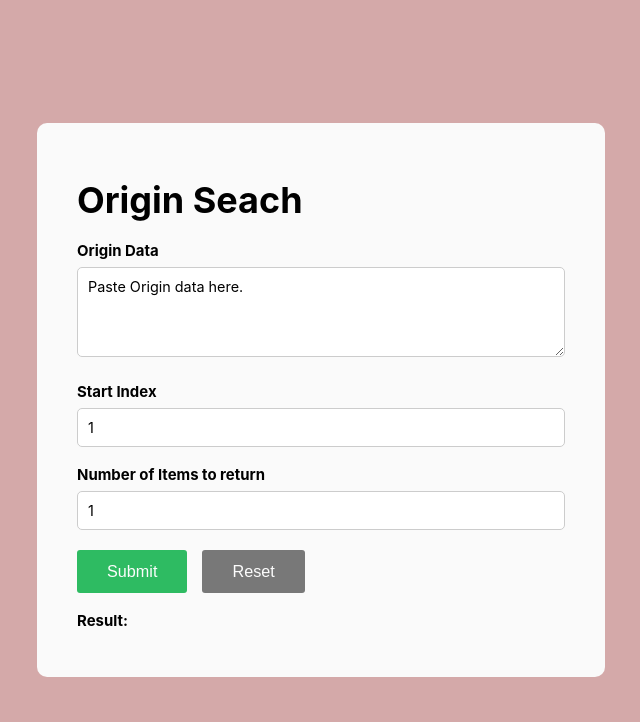
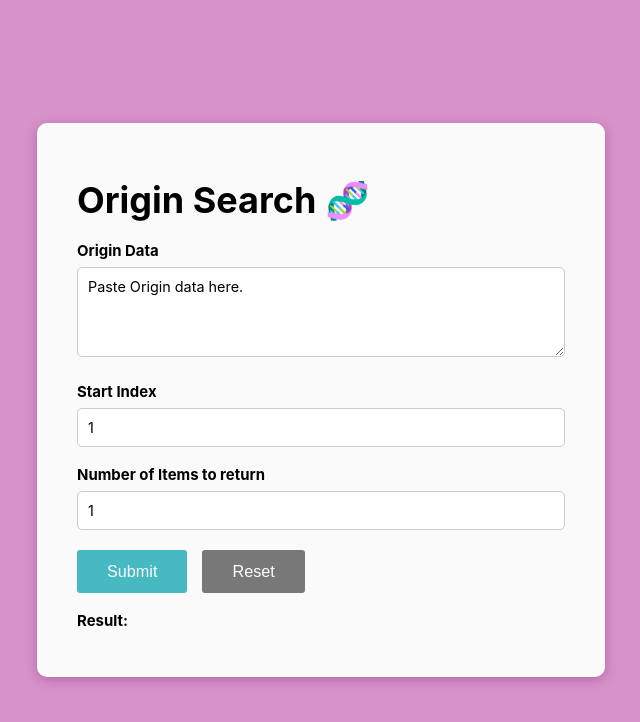
Before and after one commit to jasonflorentino/originSeach, a plain HTML site: page index.html in a window 1280 px wide. Shown: the whole page, without its empty margins (319-959 px from the left). Drawn offline with Linux system fonts and the light colour scheme.

Commit message:
🎨 Styling updates. Fixed a typo.

```diff
--- a/index.html
+++ b/index.html
@@ -1,13 +1,13 @@
 <!DOCTYPE html>
 <html>
     <head>
-        <title>Origin Search</title>
+        <title>🧬 Origin Search</title>
         <link rel="stylesheet" href="styles.css" />
     </head>
     <body>
         <main>
             <div id="title">
-                <h1>Origin Seach</h1>
+                <h1>Origin Search 🧬</h1>
             </div>
             <form id="originForm">
                 <div id="origin">
--- a/styles.css
+++ b/styles.css
@@ -13,7 +13,7 @@ body {
     display: flex;
     justify-content: center;
     align-items: center;
-    background-color: #d4a9a9;
+    background-color: #d892ca;
     line-height: 1.5em;
 }
 
@@ -22,6 +22,7 @@ main {
     border-radius: 10px;
     padding: 40px;
     background-color: #fafafa;
+    box-shadow: 0px 3px 12px rgba(97, 12, 91, 0.3);
 }
 
 input, textarea {
@@ -51,11 +52,11 @@ h5 {
 }
 
 #submit {
-    background-color: #19b552;
+    background-color: #34b3be;
 }
 
 #submit:hover {
-    background-color: #1c9147;
+    background-color: #1e7c9d;
 }
 
 #reset {
@@ -67,7 +68,7 @@ h5 {
 }
 
 .error {
-    color: red;
+    color: #cf0cad;
     font-size: 0.8em;
     font-weight: bold;
 }
```
